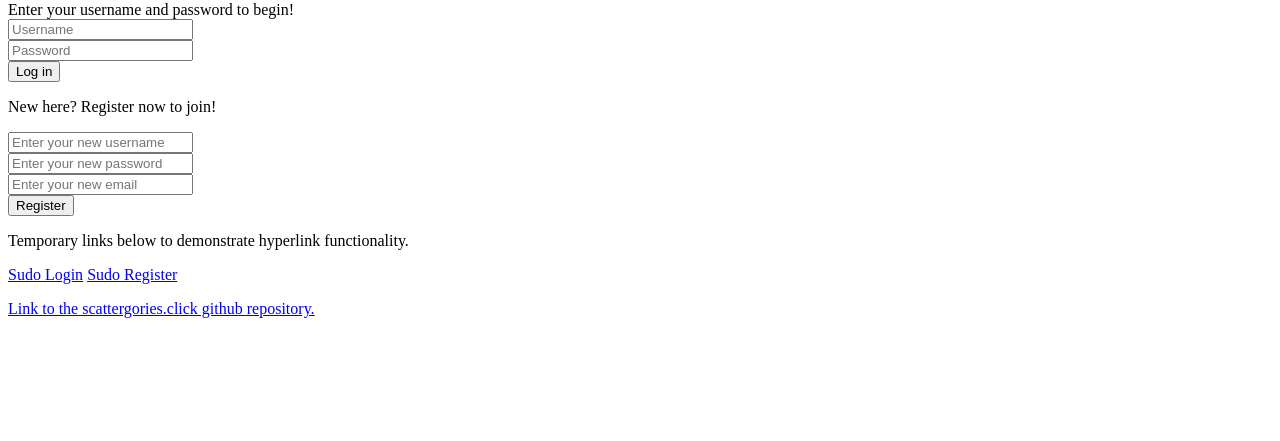
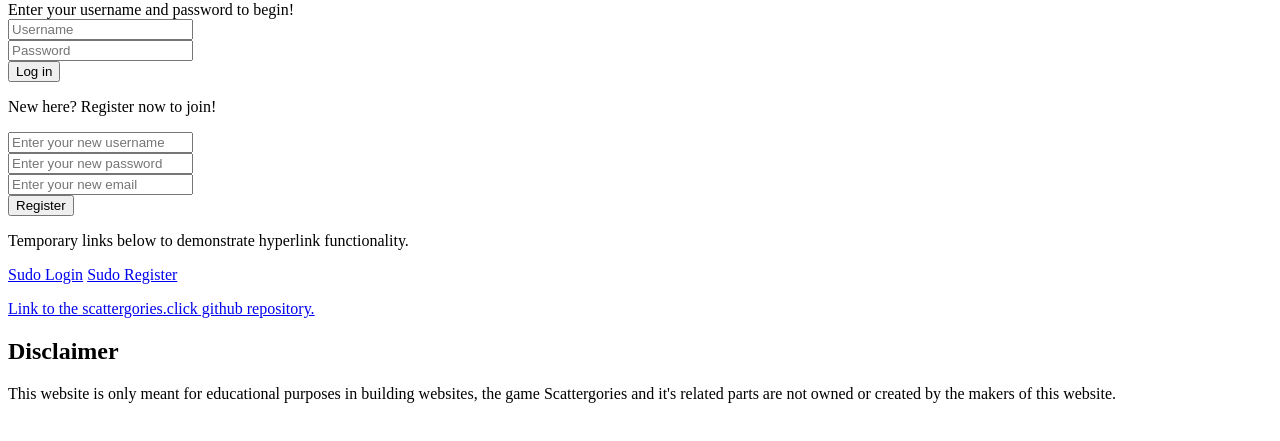
Before and after one commit to driggstyler/CS260Spring, a plain HTML site: page index.html in a window 1280 px wide. Shown: the part 191-632 px from the top of the page. Drawn offline with Linux system fonts and the light colour scheme.

Commit message:
Added disclaimer.

```diff
--- a/index.html
+++ b/index.html
@@ -31,5 +31,8 @@
         <a href = "home.html">Sudo Register</a>
         <!--Required linkt to repository, delete later-->
         <p><a href = "https://github.com/driggstyler/StartUp">Link to the scattergories.click github repository.</a></p>
+        <h2>Disclaimer</h2>
+        <p>This website is only meant for educational purposes in building websites, the game Scattergories and it's
+            related parts are not owned or created by the makers of this website.</p>
     </body>
 </html>
```
